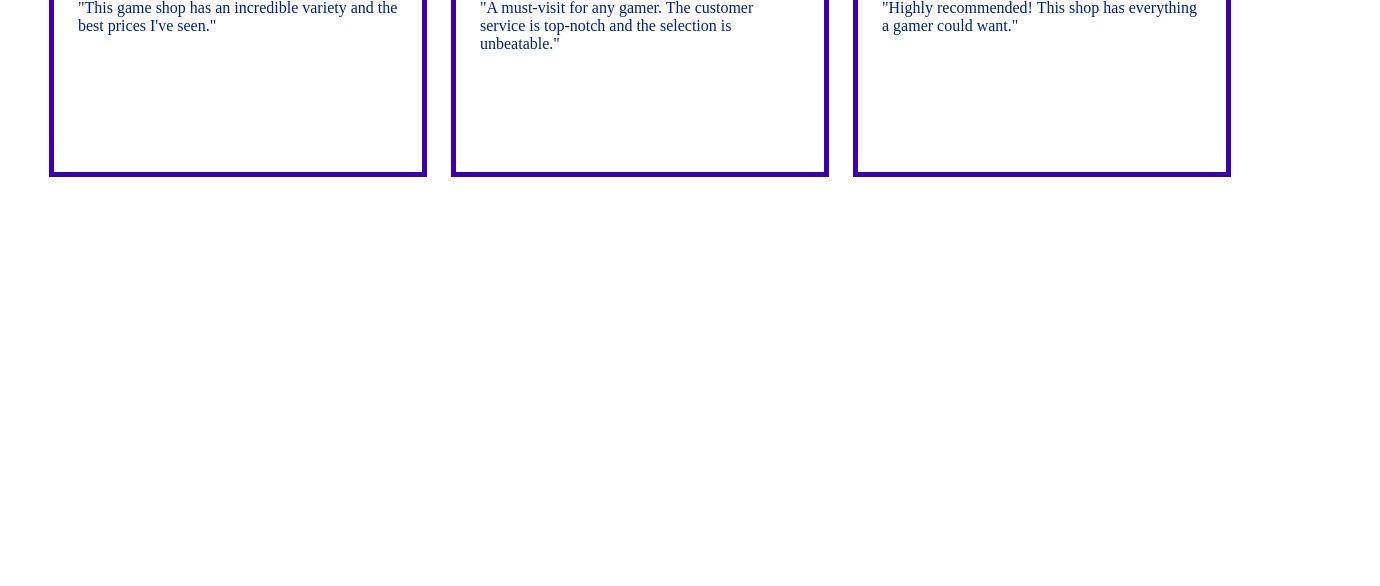
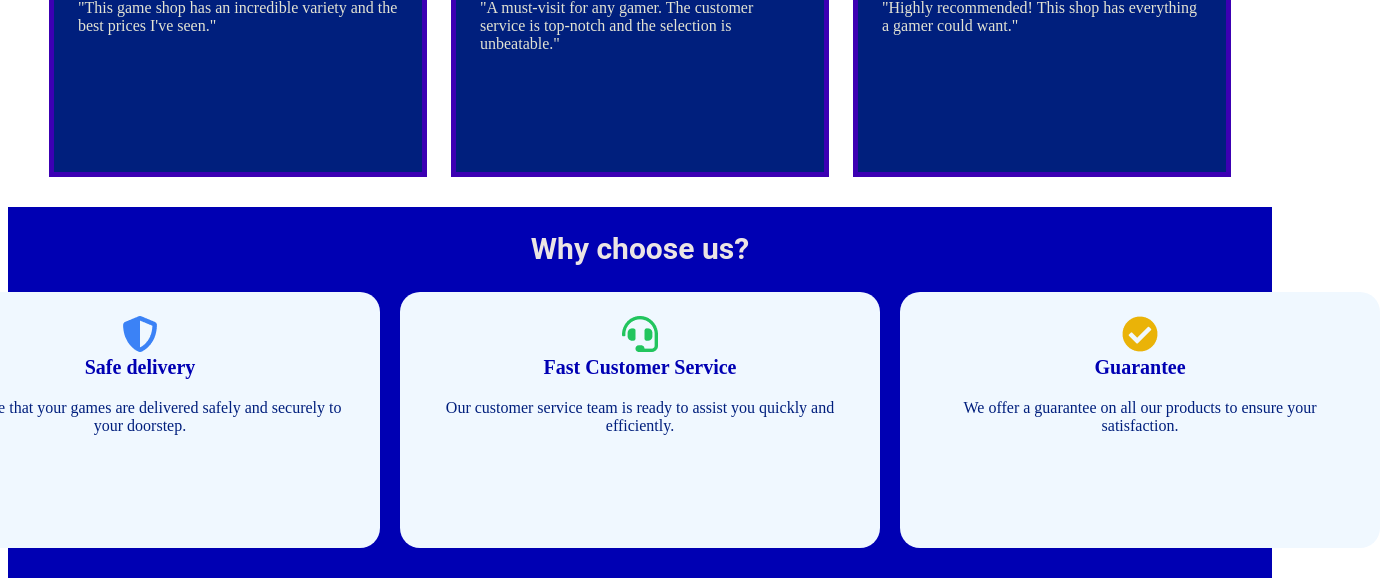
Before and after one commit to Archi31231/team2, a plain HTML site: page index.html in a window 1280 px wide. Shown: the part 561-1147 px from the top of the page, 1380 px wide, since content can reach past the window. Before the commit the page ends 800 px from the top, so only its background shows below. Drawn offline with Linux system fonts and the light colour scheme.

Commit message:
first commit

```diff
--- a/index.html
+++ b/index.html
@@ -34,19 +34,19 @@
 <section class="reviews">
     <h1>YouTuber Reviews</h1>
     <div class="items">
-        <div class="item">
+        <div class="item item-bg">
             <img src="./logo.png" alt=""/>
             <h6>GamerXYZ</h6>
             <span>YouTube Reviewer</span>
             <p>"This game shop has an incredible variety and the best prices I've seen."</p>
         </div>
-            <div class="item">
+        <div class="item item-bg">
                 <img src="./logo.png" alt=""/>
                 <h6>GameMaster</h6>
                 <span>YouTube Reviewer</span>
                 <p>"A must-visit for any gamer. The customer service is top-notch and the selection is unbeatable."</p>
             </div>
-            <div class="item">
+            <div class="item item-bg">
                 <img src="./logo.png" alt=""/>
                 <h6>ProGamer</h6>
                 <span>YouTube Reviewer</span>
@@ -54,5 +54,31 @@
             </div>
 </div>
 </section>
+<section class="choose">
+    <h1 class="choose__title">Why choose us?</h1>
+    <div class="choose__items">
+    <div class="choose__item">
+        <img src="./safery.png" alt=""/>
+        <h6>Safe delivery</h6>
+        <p>
+            We ensure that your games are delivered safely and securely to your doorstep.
+        </p>
+        </div>
+            <div class="choose__item">
+                <img src="Frame (1).png" alt=""/>
+                <h6>Fast Customer Service</h6>
+                <p>
+                    Our customer service team is ready to assist you quickly and efficiently.
+                </p>
+                </div>
+                    <div class="choose__item">
+                        <img src="Vector.png" alt=""/>
+                        <h6>Guarantee</h6>
+                        <p>
+                            We offer a guarantee on all our products to ensure your satisfaction.
+                        </p>
+                        </div>
+                        </div>
+</section>
 </body>
 </html>
--- a/style.css
+++ b/style.css
@@ -48,3 +48,84 @@ margin-top: -50px;
 span{
     margin-left: 65px;
 }
+.item-bg{
+    background-color: #001F7D;
+}
+.item-bg p{
+    color: rgb(227, 227, 211);
+}
+.item-bg h6{
+    color: #ebe4e4;
+}
+.item-bg span{
+    color: #918b8b;
+}
+.choose{
+    display: flex;
+    justify-content: center;
+    flex-direction: column;
+    align-items: center;
+}
+.choose__items{
+    color: #9c1717;
+    padding-bottom: 30px;
+    color: #3C00B3;
+}
+.choose__item{
+    display: flex;
+    flex-direction: column;
+    align-items:center ;
+    background-color: aliceblue;
+    border-radius: 20px;
+}
+.choose h6{
+        margin: 4px;
+        color: #0000B3;
+        font-size: 20px;
+}
+.choose__item{
+    padding: 24px 24px 48px 24px;
+    width: 432px;
+    height: 184px;
+}
+.item {
+    padding: 24px 24px 48px 24px;
+    border: 5px solid #3C00B3;
+    width: 320px;
+    height: 188px;
+}
+.items{
+    display: flex;
+    justify-content: center;
+    gap: 24px ;
+}
+h6{
+    margin: 4px;
+    color: #0000B3;
+    font-size: 20px;
+}
+span{
+    color: #007D7D;
+}
+p{
+    color: #001F7D;
+}
+h6{
+margin-left: 65px;
+margin-top: -50px;
+}
+.choose__items{
+    display: flex;
+    gap: 20px;
+}
+.choose__item p{
+    text-align: center;
+}
+.choose{
+    background-color: #0000B3;
+    margin-top: 30px;
+}
+.choose h1{
+    color: #ebe4e4;
+    font-size: 30px;
+}
```
Also changed, not shown: Frame (1).png (added), Vector.png (added), safery.png (added).
